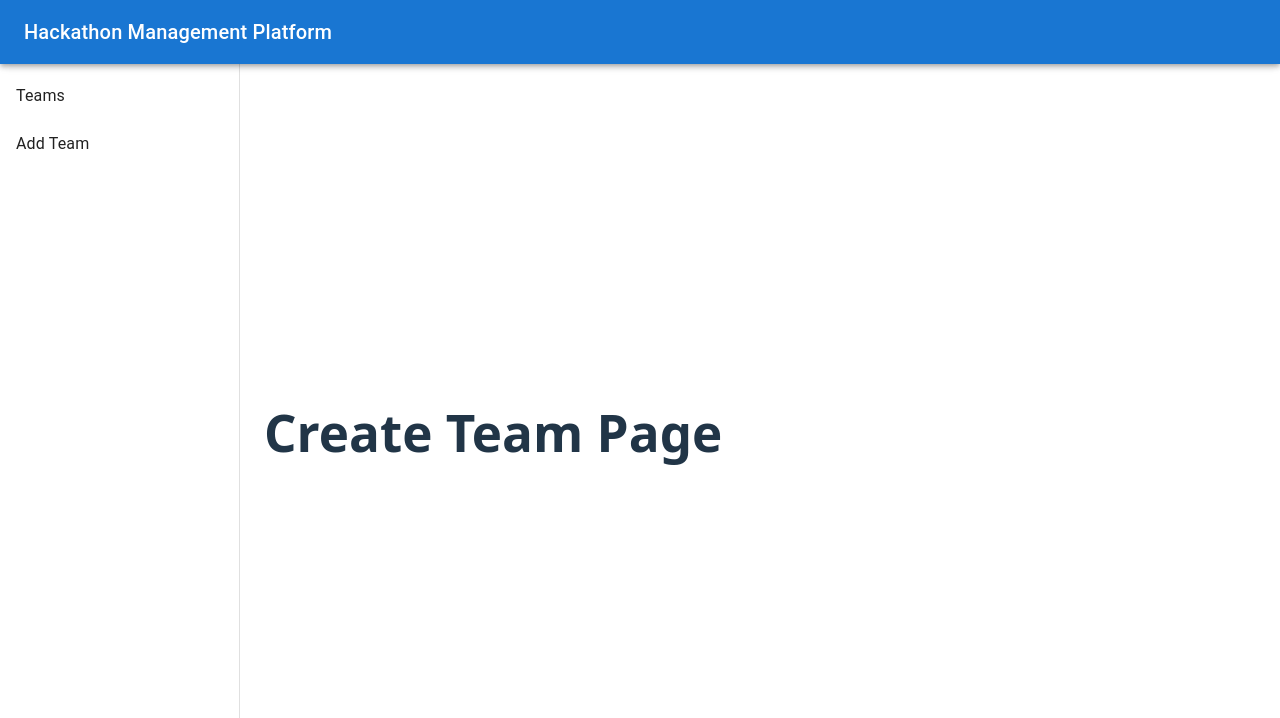
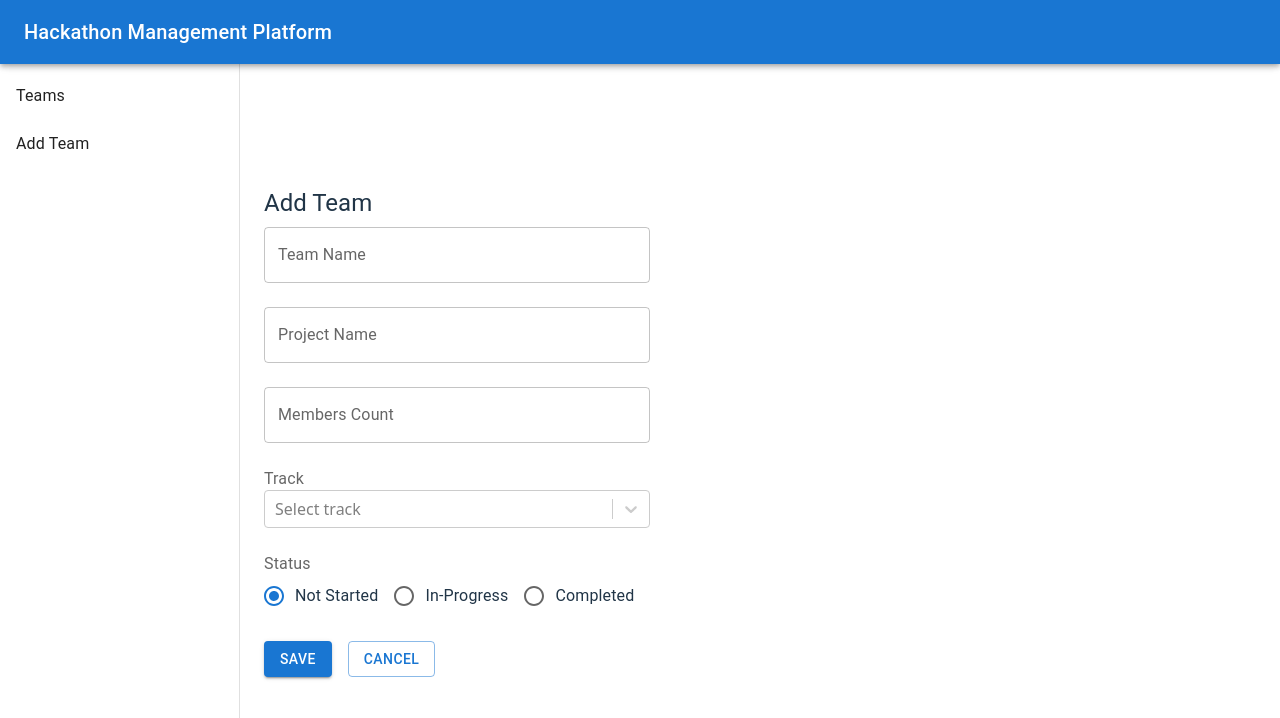
Before and after one commit to noman-atri/Hackathon-Manager, a React (Vite) app in the folder hackathon-manager/: page /create in a window 1280 px wide. Shown: the top 718 px of the page. Built offline with nearby package versions, Linux system fonts and the light colour scheme.

Commit message:
feat: Use React Hook-Form Creating team signup page, add relevant validations, saving team in the context
[ICTRAINING-2312]

```diff
--- a/hackathon-manager/src/pages/CreateTeam.tsx
+++ b/hackathon-manager/src/pages/CreateTeam.tsx
@@ -1,5 +1,202 @@
+import { useForm, Controller } from "react-hook-form";
+import { useNavigate } from "react-router-dom";
+import {
+  TextField,
+  Button,
+  Box,
+  RadioGroup,
+  FormControlLabel,
+  Radio,
+  FormLabel,
+  FormControl,
+  Stack,
+  Typography,
+  Snackbar,
+  Alert,
+} from "@mui/material";
+import Select from "react-select";
+
+import type { TeamStatus } from "../models/Team";
+import { useState } from "react";
+import { useTeams } from "../context/TeamsContext";
+// import { useId } from "react";
+
+interface FormFields {
+  teamName: string;
+  projectName: string;
+  membersCount: number;
+  track: string;
+  status: TeamStatus;
+}
+
+interface TrackOption {
+  value: string;
+  label: string;
+}
+
+const TrackOptions: TrackOption[] = [
+  { value: "AI/ML", label: "AI/ML" },
+  { value: "Web", label: "Web" },
+  { value: "Mobile", label: "Mobile" },
+];
+
 function CreateTeam() {
-  return <h1>Create Team Page</h1>;
+  const { teams, addTeam } = useTeams();
+
+  const navigate = useNavigate();
+
+  const [openToast, setOpenToast] = useState(false);
+
+  const {
+    control,
+    register,
+    handleSubmit,
+    reset,
+    formState: { errors },
+  } = useForm<FormFields>({
+    defaultValues: {
+      status: "Not Started",
+    },
+  });
+
+  const onSubmit = (data: FormFields) => {
+    console.log("New Team:", data);
+
+    addTeam({
+      id: teams.length + 1 + "", //String(teams.length + 1),
+      ...data,
+    });
+
+    // Reset form fields
+    reset();
+
+    // Show success toast
+    setOpenToast(true);
+
+    // later: add to global state
+    // setTimeout(() => {
+    //   navigate("/");
+    // }, 1000);
+  };
+
+  return (
+    <Box maxWidth={600}>
+      <Typography variant="h5" gutterBottom>
+        Add Team
+      </Typography>
+
+      <form onSubmit={handleSubmit(onSubmit)}>
+        <Stack spacing={3}>
+          {/* Team Name */}
+          <TextField
+            label="Team Name"
+            {...register("teamName", { required: "Team name is required" })}
+            error={!!errors.teamName}
+            helperText={errors.teamName?.message}
+          />
+
+          {/* Project Name */}
+          <TextField
+            label="Project Name"
+            {...register("projectName", {
+              required: "Project name is required",
+            })}
+            error={!!errors.projectName}
+            helperText={errors.projectName?.message}
+          />
+
+          {/* Members Count */}
+          <TextField
+            label="Members Count"
+            type="number"
+            {...register("membersCount", {
+              required: "Members count is required",
+              min: { value: 1, message: "Must be at least 1" },
+            })}
+            error={!!errors.membersCount}
+            helperText={errors.membersCount?.message}
+          />
+
+          {/* Track (React-Select) */}
+          <FormControl>
+            <FormLabel>Track</FormLabel>
+            <Controller
+              name="track"
+              control={control}
+              rules={{ required: "Track is required" }}
+              render={({ field }) => (
+                <Select<TrackOption, false>
+                  options={TrackOptions}
+                  value={TrackOptions.find(
+                    (option) => option.value === field.value,
+                  )}
+                  onChange={(option) => field.onChange(option?.value)}
+                  placeholder="Select track"
+                />
+              )}
+            />
+            {errors.track && (
+              <Typography color="error" variant="caption">
+                {errors.track.message}
+              </Typography>
+            )}
+          </FormControl>
+
+          {/* Status */}
+          <FormControl>
+            <FormLabel>Status</FormLabel>
+            <Controller
+              name="status"
+              control={control}
+              render={({ field }) => (
+                <RadioGroup {...field} row>
+                  <FormControlLabel
+                    value="Not Started"
+                    control={<Radio />}
+                    label="Not Started"
+                  />
+                  <FormControlLabel
+                    value="In-Progress"
+                    control={<Radio />}
+                    label="In-Progress"
+                  />
+                  <FormControlLabel
+                    value="Completed"
+                    control={<Radio />}
+                    label="Completed"
+                  />
+                </RadioGroup>
+              )}
+            />
+          </FormControl>
+
+          {/* Actions */}
+          <Stack direction="row" spacing={2}>
+            <Button type="submit" variant="contained">
+              Save
+            </Button>
+            <Button variant="outlined" onClick={() => navigate("/")}>
+              Cancel
+            </Button>
+          </Stack>
+        </Stack>
+      </form>
+      <Snackbar
+        open={openToast}
+        autoHideDuration={2000}
+        onClose={() => setOpenToast(false)}
+        anchorOrigin={{ vertical: "bottom", horizontal: "center" }}
+      >
+        <Alert
+          onClose={() => setOpenToast(false)}
+          severity="success"
+          sx={{ width: "100%" }}
+        >
+          Team added successfully!
+        </Alert>
+      </Snackbar>
+    </Box>
+  );
 }
 
 export default CreateTeam;
```
